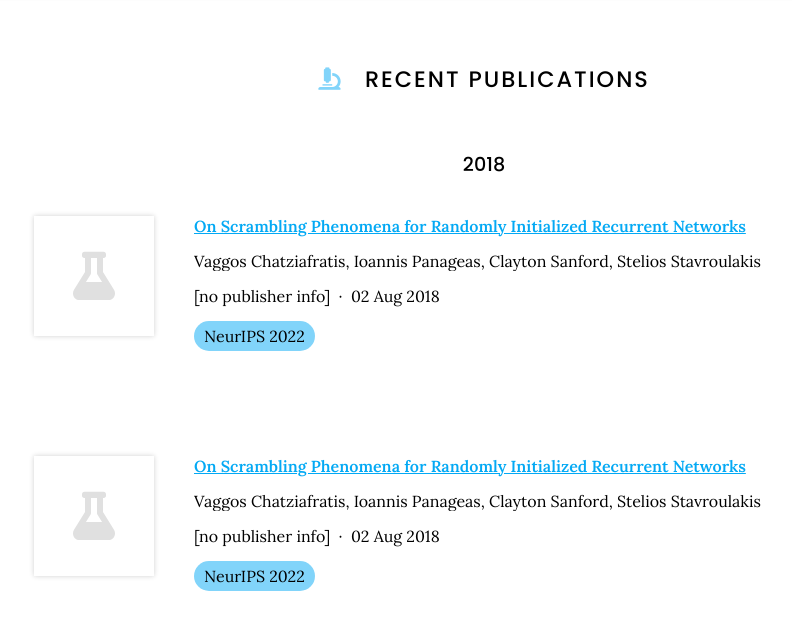
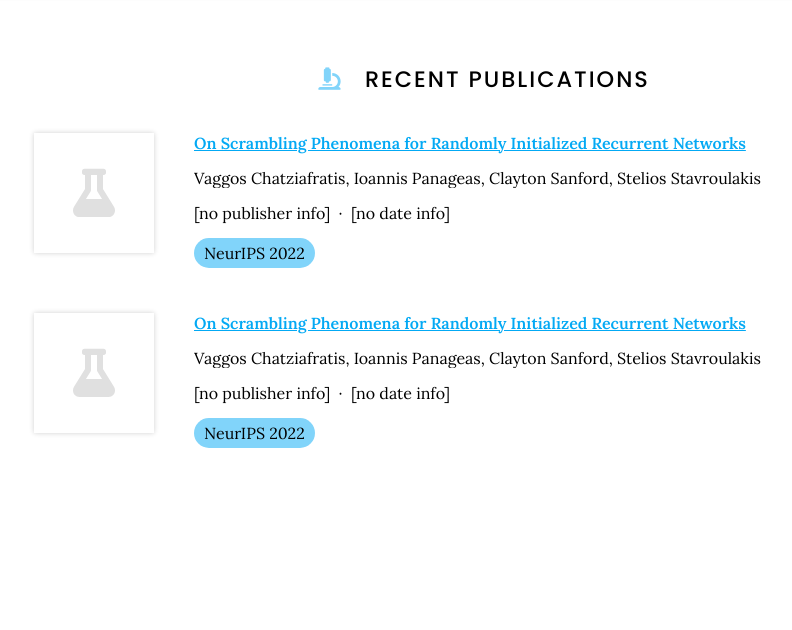
Before and after one commit to goallabuci/goallabuci.github.io, a Jekyll site: the page built from research/index.md, in a window 1280 px wide, cut to the strip 114-816 px from the top of the page. Shown: the top 630 px of the strip, without its empty margins (156-948 px from the left). Built offline with Jekyll 4.4.1, drawn with Linux system fonts in a browser that asks for light colours.

Commit message:
Generate citations

```diff
--- a/_data/citations.yaml
+++ b/_data/citations.yaml
@@ -7,10 +7,10 @@
   - Ioannis Panageas
   - Clayton Sanford
   - Stelios Stavroulakis
-  date: '2018-08-02'
+  date: ''
   tags:
   - NeurIPS 2022
-  _cache: 45c605f8e092f71b815b7e89416f49b35677abd6eb8fd31c2fe4a2ba47ed2dd7
+  _cache: 95181c4e01868bc8a9102a53dfff23c97032bc12d4f49036fb70a5b989c69948
 - title: Some Publication Title
   authors:
   - Steve McQueen
```
